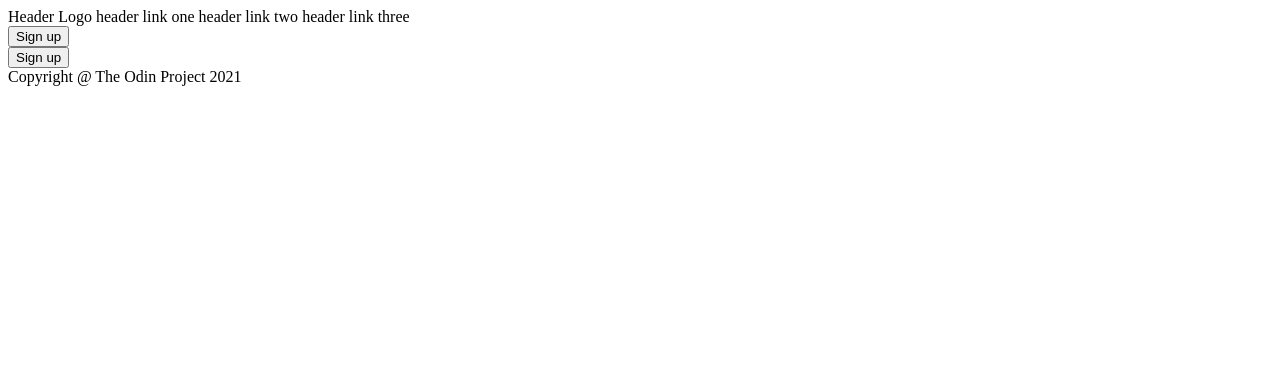
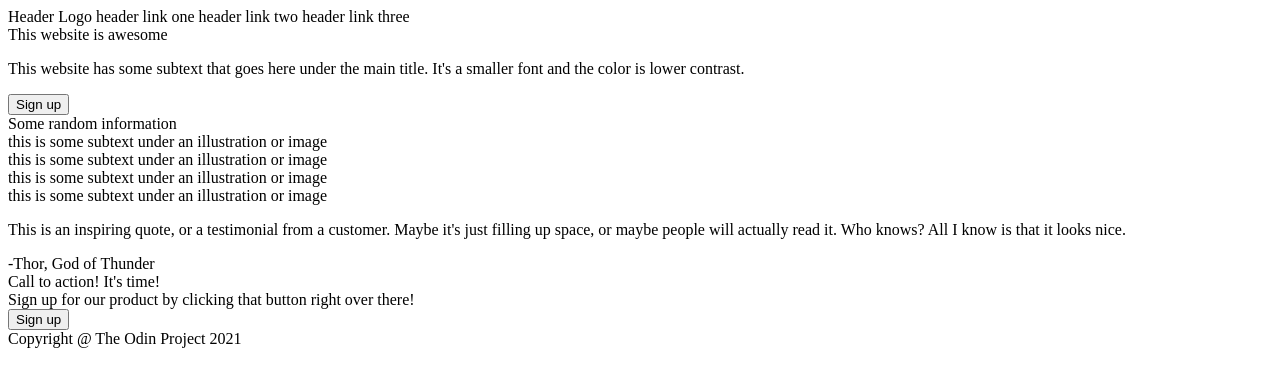
Before and after one commit to tptheautis/Project-Landing-Page, a plain HTML site: page index.html in a window 1280 px wide. Drawn offline with Linux system fonts and the light colour scheme.

Commit message:
adding the rest of the text into html doc and organizing it with class selectors

```diff
--- a/index.html
+++ b/index.html
@@ -13,11 +13,29 @@
 <body>
     <div class="rowcontainer">
         <div class="rowone">
+            <div class="awesome">This website is awesome</div>
+            <p class="subtext"> This website has some subtext that goes here under the
+                main title. It's a smaller font and the color is lower
+                contrast.
+            </p>
             <button>Sign up</button>
         </div>
         <div class="rowtwo"></div>
+            <div class="random">Some random information</div>
+            <div class="subtext">this is some subtext under an illustration or image</div>
+            <div class="subtext">this is some subtext under an illustration or image</div>
+            <div class="subtext">this is some subtext under an illustration or image</div>
+            <div class="subtext">this is some subtext under an illustration or image</div>
         <div class="rowthree"></div>
+            <p class="inspiring quote"> This is an inspiring quote, or a testimonial from a
+                customer. Maybe it's just filling up space, or maybe
+                people will actually read it. Who knows? All I know is that it looks nice.
+            </p>
+            <div class="thor">-Thor, God of Thunder</div>
+            </div>
         <div clas="rowfour">
+            <div class="cta">Call to action! It's time!</div>
+            <div class="there">Sign up for our product by clicking that button right over there!</div>
             <button>Sign up</button>
         </div>
     </div>
```
